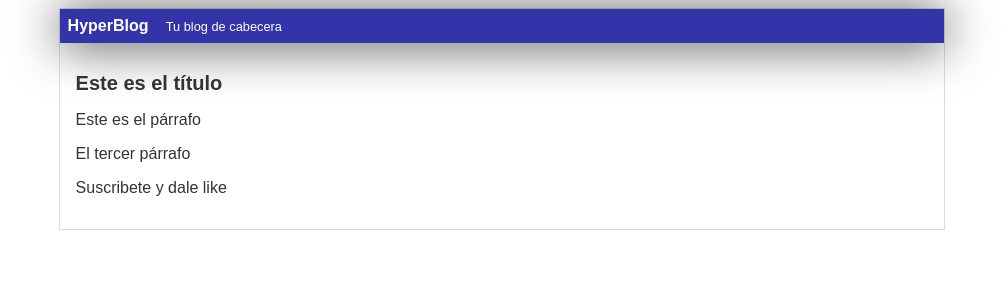
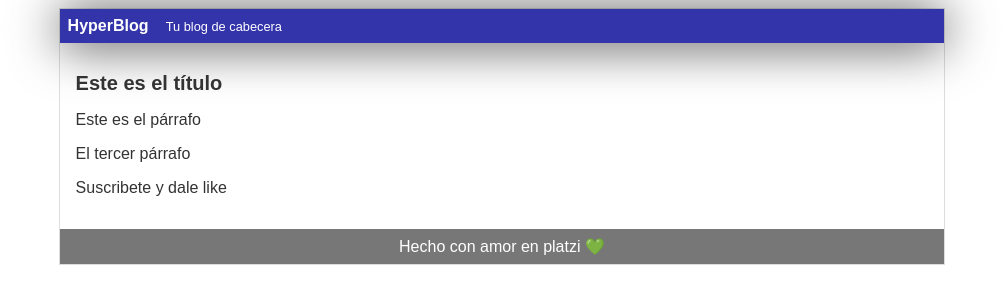
Before and after one commit to AlejandroCristM/hyperblog, a plain HTML site: page hyperblog.html in a window 1280 px wide. Shown: the whole page, without its empty margins (138-1141 px from the left). Drawn offline with Linux system fonts and the light colour scheme.

Commit message:
cabecera footer terminado

```diff
--- a/css/style.css
+++ b/css/style.css
@@ -34,3 +34,10 @@ body{
 #post{
     padding: 1em;
 }
+
+#footer{
+    background: #777;
+    color: white;
+    text-align: center;
+    padding: 0.5em;
+}
--- a/hyperblog.html
+++ b/hyperblog.html
@@ -15,6 +15,9 @@
                 <p>El tercer párrafo</p>
                 <p>Suscribete y dale like</p>
             </div>
+            <div id="footer">
+                Hecho con amor en platzi 💚
+            </div>
         </div>
     </body>
 </html>
```
